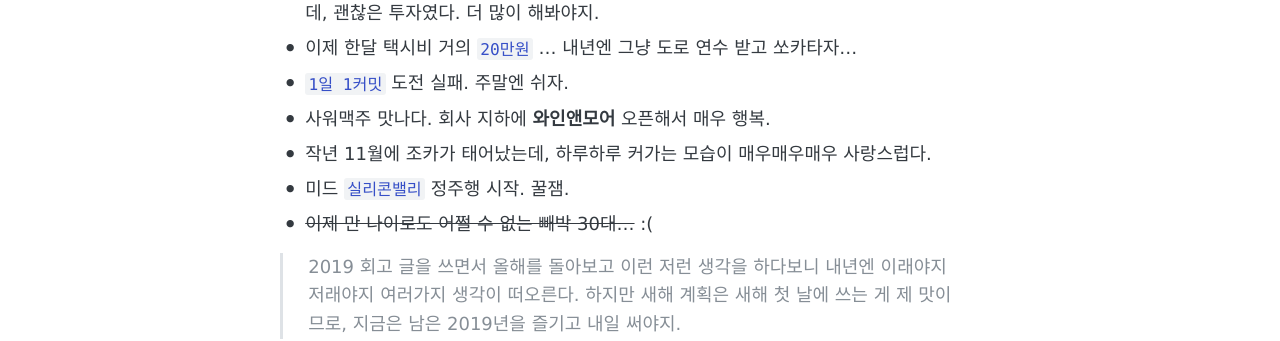
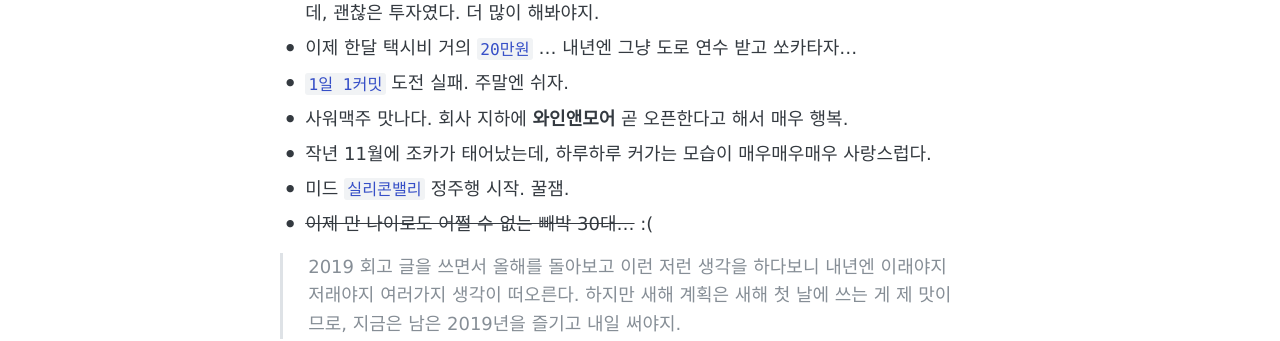
Before and after one commit to inahjeon/inahjeon.github.io, a Jekyll site: the page built from _posts/2019-12-31-2019review.md, in a window 1280 px wide and 900 px high, scrolled down 2902 px. Shown: the part 239-580 px from the top of the window. Built offline with Jekyll 4.4.1, drawn with Linux system fonts in a browser that asks for light colours.

Commit message:
Fix 2019review

```diff
--- a/_posts/2019-12-31-2019review.md
+++ b/_posts/2019-12-31-2019review.md
@@ -69,7 +69,7 @@ comments: true
 - 심심해서 내가 좋아하고 자주 사용하는 제품을 만드는 회사들 해외주식투자를 소액으로 했는데, 괜찮은 투자였다. 더 많이 해봐야지.
 - 이제 한달 택시비 거의 `20만원` ... 내년엔 그냥 도로 연수 받고 쏘카타자...
 - `1일 1커밋` 도전 실패. 주말엔 쉬자.
-- 사워맥주 맛나다. 회사 지하에 **와인앤모어** 오픈해서 매우 행복.
+- 사워맥주 맛나다. 회사 지하에 **와인앤모어** 곧 오픈한다고 해서 매우 행복.
 - 작년 11월에 조카가 태어났는데, 하루하루 커가는 모습이 매우매우매우 사랑스럽다.
 - 미드 `실리콘밸리` 정주행 시작. 꿀잼.
 - ~~이제 만 나이로도 어쩔 수 없는 빼박 30대...~~ :(
```
